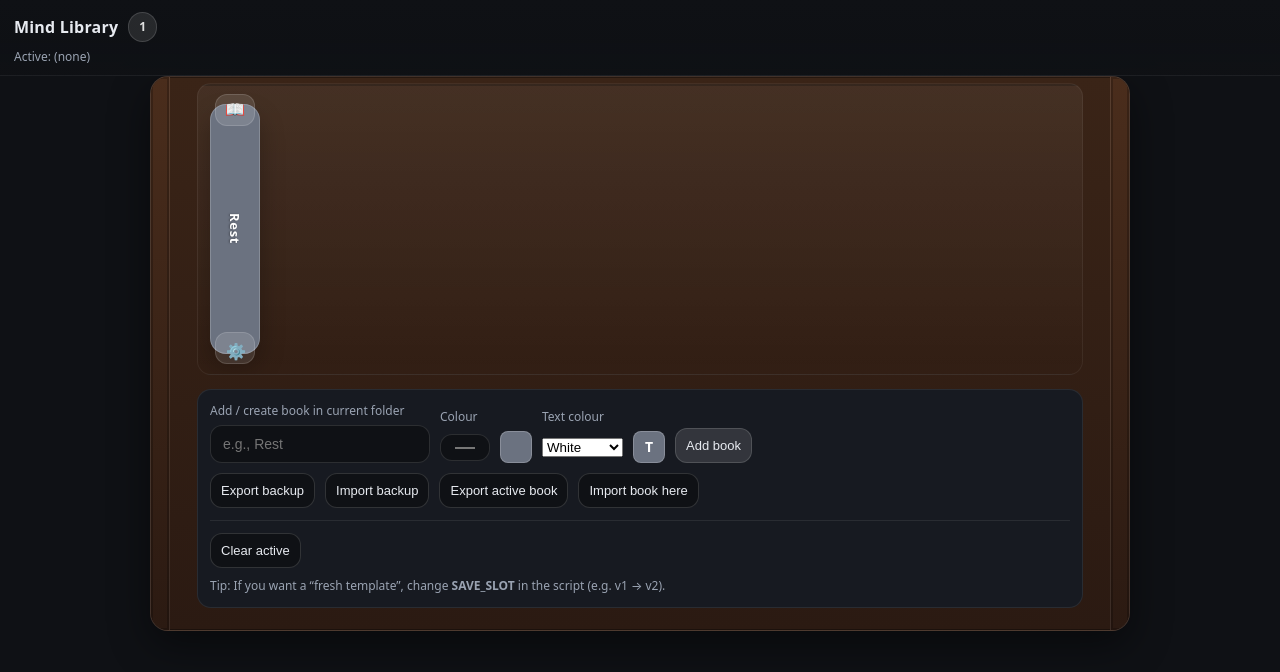
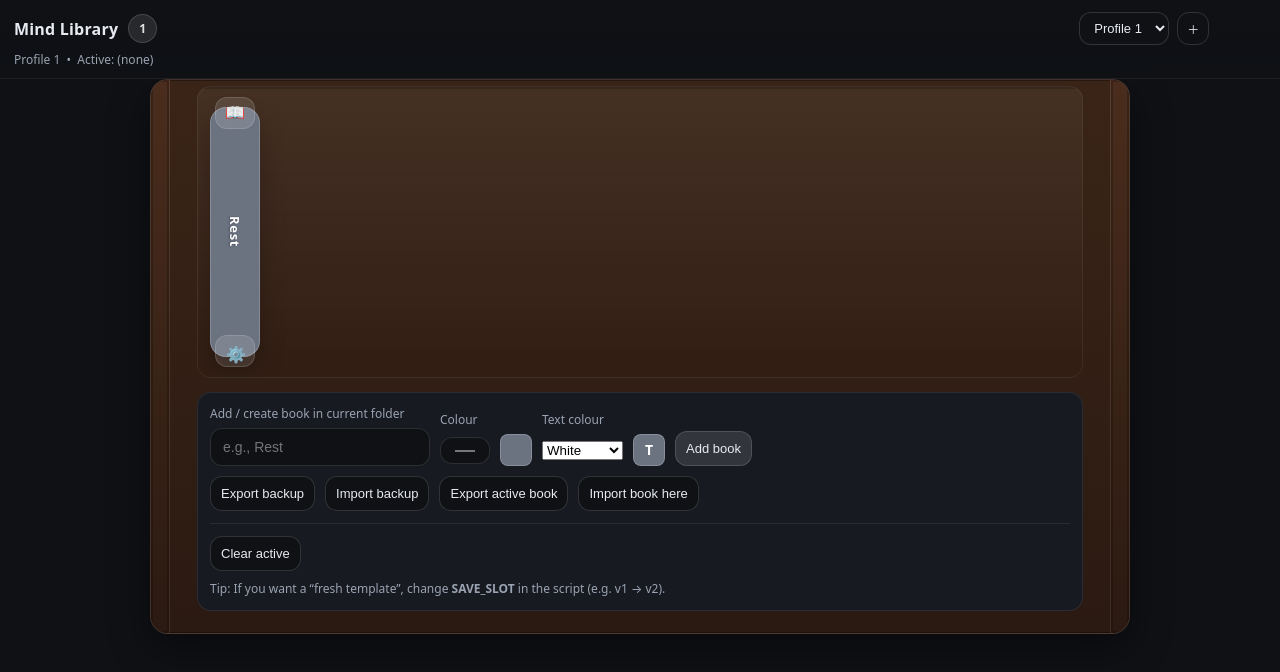
Before and after one commit to brendansalandrek-dev/mind-library, a plain HTML site: page index.html in a window 1280 px wide. Drawn offline with Linux system fonts and the light colour scheme.

Commit message:
Update index.html
Added profiles

```diff
--- a/index.html
+++ b/index.html
@@ -860,7 +860,20 @@ width: 50px;
     <span id="bookCountBadge" title="Total books in library (including subfolders)">0</span>
   </div>
 
+  <div style="display:flex; align-items:center; gap:8px;">
+    <select id="profileSelect" title="Profile" style="
+      background:#0f1115; color:var(--text);
+      border: 1px solid rgba(255,255,255,.14);
+      border-radius:12px;
+      padding:7px 10px;
+      font-size:13px;
+      cursor:pointer;
+    "></select>
+
+    <button type="button" class="small ghost" id="addProfileBtn" title="Add a new profile">＋</button>
+
     <button type="button" class="small ghost" id="backBtn" title="Go up one level">⬅ Up</button>
+  </div>
 </div>
   <div class="sub" id="activeLine">Active: (none)</div>
 
@@ -1092,13 +1105,89 @@ width: 50px;
 
 const FILE_ID = btoa(unescape(encodeURIComponent(location.href)))
   .replace(/=+/g, "").slice(0, 24);
-  const NS = `ML_${FILE_ID}_${SAVE_SLOT}_`;
-
+
+// ---------- Profiles (simple + safe) ----------
+// Profile 1 MUST map to the original namespace exactly, so no data is lost.
+const GLOBAL_NS = `ML_${FILE_ID}_${SAVE_SLOT}_`;
+const LS_PROFILE = GLOBAL_NS + "profile";        // stores current profile number
+const LS_PCOUNT  = GLOBAL_NS + "profilesCount";  // stores how many profiles exist
+
+function getProfile() {
+  const raw = localStorage.getItem(LS_PROFILE) || "1";
+  const n = Math.max(1, parseInt(raw, 10) || 1);
+  return String(n);
+}
+
+function setProfile(nStr) {
+  localStorage.setItem(LS_PROFILE, String(nStr));
+}
+
+function getProfileCount() {
+  const raw = localStorage.getItem(LS_PCOUNT) || "1";
+  const n = Math.max(1, parseInt(raw, 10) || 1);
+  return n;
+}
+
+function setProfileCount(n) {
+  localStorage.setItem(LS_PCOUNT, String(Math.max(1, n | 0)));
+}
+
+// Determine current profile
+const PROFILE = getProfile();
+const PROFILE_COUNT = getProfileCount();
+
+// Profile namespace:
+// - Profile 1: original namespace (no suffix) ✅ preserves existing data
+// - Profile 2+: suffix added to keep data separate
+const NS = (PROFILE === "1")
+  ? `ML_${FILE_ID}_${SAVE_SLOT}_`
+  : `ML_${FILE_ID}_${SAVE_SLOT}_P${PROFILE}_`;
+
+// Now keys are based on the selected profile
 const LS_KEY    = NS + "modes";
 const LS_ACTIVE = NS + "active";
 const LS_REM    = NS + "reminder";
 const LS_PATH   = NS + "path";
 const LS_CUT    = NS + "cut";
+
+// Hook up the UI (top right)
+const profileSelect = document.getElementById("profileSelect");
+const addProfileBtn = document.getElementById("addProfileBtn");
+
+function rebuildProfileSelect() {
+  if (!profileSelect) return;
+
+  const count = getProfileCount();
+  profileSelect.innerHTML = "";
+  for (let i = 1; i <= count; i++) {
+    const opt = document.createElement("option");
+    opt.value = String(i);
+    opt.textContent = `Profile ${i}`;
+    profileSelect.appendChild(opt);
+  }
+  profileSelect.value = getProfile();
+}
+
+if (profileSelect) {
+  // Ensure the current profile isn't outside count (rare edge)
+  if (parseInt(PROFILE, 10) > PROFILE_COUNT) setProfileCount(parseInt(PROFILE, 10));
+
+  rebuildProfileSelect();
+
+  profileSelect.addEventListener("change", () => {
+    setProfile(profileSelect.value);
+    location.reload(); // simplest + safest: reload with new namespace
+  });
+}
+
+if (addProfileBtn) {
+  addProfileBtn.addEventListener("click", () => {
+    const next = getProfileCount() + 1;
+    setProfileCount(next);
+    setProfile(String(next));
+    location.reload(); // new profile loads as fresh default state
+  });
+}
 
   // ✅ Reset helper (for testing)
   window.ML_RESET = function () {
@@ -1639,6 +1728,7 @@ topShelf.innerHTML = html;
 
     // ✅ Hide “Folder: (root)” completely when at root
 activeLine.textContent =
+  `Profile ${PROFILE}  •  ` +
   "Active: " + (activeBook ? activeBook.name : "(none)") +
   (crumbs.length ? `  •  Folder: ${crumbs.join(" › ")}` : "");
 
```
Lines whose indentation alone changed are shown as unchanged.
